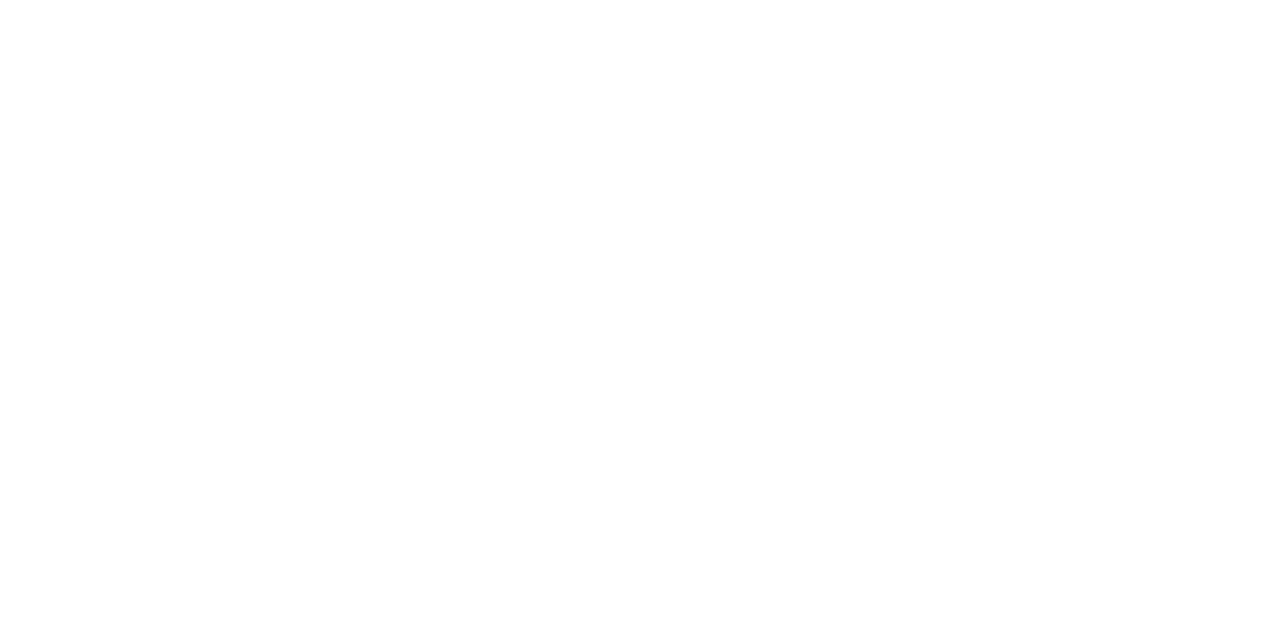
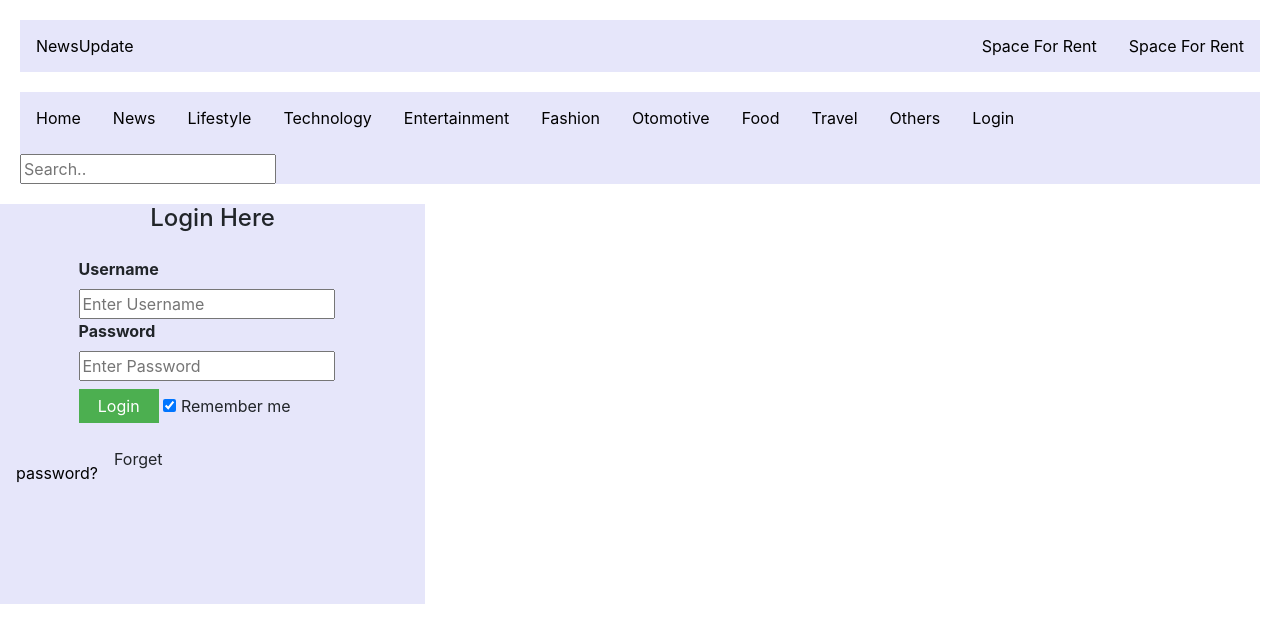
Before and after one commit to yogamhd/newswebfigma, a plain HTML site: page loginpage.html in a window 1280 px wide. Drawn offline with nearby package versions, Linux system fonts and the light colour scheme.

Commit message:
baru ditambah

```diff
--- a/loginpage.html
+++ b/loginpage.html
@@ -4,9 +4,65 @@
     <meta charset="UTF-8">
     <meta name="viewport" content="width=device-width, initial-scale=1.0">
     <meta http-equiv="X-UA-Compatible" content="ie=edge">
-    <title>Login Page</title>
+    <link rel="stylesheet" href="https://stackpath.bootstrapcdn.com/bootstrap/4.3.1/css/bootstrap.min.css" integrity="sha384-ggOyR0iXCbMQv3Xipma34MD+dH/1fQ784/j6cY/iJTQUOhcWr7x9JvoRxT2MZw1T" crossorigin="anonymous">
+    <link rel="stylesheet" href="style.css">
+    <title>Page Login</title>
 </head>
 <body>
+    <div>
+        <div class="navigation-up">
+            <ul>
+                <a href="#">NewsUpdate</a>
+                <li style="float:right"><a class="active" href="#about">Space For Rent</a></li>
+                <li style="float:right"><a class="active" href="#about">Space For Rent</a></li>
+            </ul>
+        </div>
+    </div>
+
+    <div>
+        <div class="navigation">
+            <ul>
+                <a href="#">Home</a>
+                <a href="#">News</a>
+                <a href="#">Lifestyle</a>
+                <a href="#">Technology</a>
+                <a href="#">Entertainment</a>
+                <a href="#">Fashion</a>
+                <a href="#">Otomotive</a>
+                <a href="#">Food</a>
+                <a href="#">Travel</a>
+                <a href="#">Others</a>
+                <a href="#">Login</a>
+                <div class="search">
+                <input type="text" placeholder="Search.." name="search">
+                </div>
+            </ul>
+        </div>
+    </div>
+
+    <div class="container-fluid-log">
+        <div class="input"></div>
+            <h4 style="text-align:center";>Login Here</h4>
+            <form class="example" action="/action_page.php" style="margin:auto;max-width:300px">
+                <form action="/action_page.php" method="post">
+                    <div class="container">
+                        <label for="uname"><b>Username</b></label>
+                        <input type="text" placeholder="Enter Username" name="uname" required>
+                        <label for="psw"><b>Password</b></label>
+                        <input type="password" placeholder="Enter Password" name="psw" required>
+                        <button type="submit">Login</button>
+                        <label>
+                        <input type="checkbox" checked="checked" name="remember"> Remember me
+                        </label>
+                    </div>
+                </form>
+                <span class="psw">Forget <a href="#">password?</a></span>
+        </div>
+
+        <script src="https://code.jquery.com/jquery-3.3.1.slim.min.js" integrity="sha384-q8i/X+965DzO0rT7abK41JStQIAqVgRVzpbzo5smXKp4YfRvH+8abtTE1Pi6jizo" crossorigin="anonymous"></script>
+        <script src="https://cdnjs.cloudflare.com/ajax/libs/popper.js/1.14.7/umd/popper.min.js" integrity="sha384-UO2eT0CpHqdSJQ6hJty5KVphtPhzWj9WO1clHTMGa3JDZwrnQq4sF86dIHNDz0W1" crossorigin="anonymous"></script>
+        <script src="https://stackpath.bootstrapcdn.com/bootstrap/4.3.1/js/bootstrap.min.js" integrity="sha384-JjSmVgyd0p3pXB1rRibZUAYoIIy6OrQ6VrjIEaFf/nJGzIxFDsf4x0xIM+B07jRM" crossorigin="anonymous"></script>
+
 
 </body>
 </html>
--- a/style.css
+++ b/style.css
@@ -19,6 +19,13 @@ ul {
     background-color: lavender;
 }
 
+.search {
+    display: inline-block;
+    margin-top: 10px;
+    margin-right: 5px;
+    padding: 0;
+}
+
 a {
     float: left;
     display: block;
@@ -37,3 +44,49 @@ ul a:hover {
     width: 425px;
     height: 490px;
 }
+
+.main-body {
+    margin: 0;
+
+}
+
+input[type=text] input[type=password] {
+  width: 30%;
+  padding: 12px 20px;
+  margin: 5px;
+  display: flex;
+  border: 1px solid #ccc;
+  box-sizing: border-box;
+}
+
+button {
+  background-color: #4CAF50;
+  color: white;
+  padding: 5px 10px;
+  margin: 8px 0;
+  border: none;
+  cursor: pointer;
+  width: 30%;
+}
+
+button:hover {
+  opacity: 0.8;
+}
+
+.cancelbtn {
+  width: auto;
+  padding: 5px 10px;
+  background-color: #f44336;
+}
+
+.container {
+  padding: 16px;
+  position: relative;
+}
+
+.container-fluid-log {
+  background-color: lavender;
+  width: 425px;
+  height: 400px;
+  position: relative;
+}
```
Also changed, not shown: index.html (+5 -2 lines).
